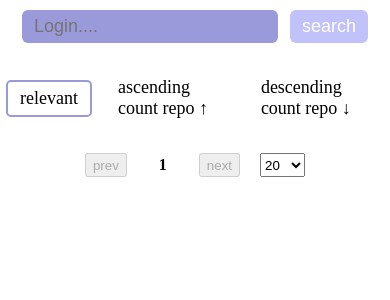
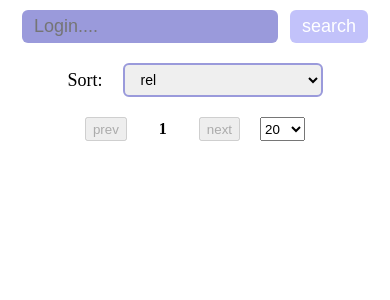
Before and after one commit to AleksTimofeev/search-user-github, a React (Create React App) app: page / in a window 390 px wide. Shown: the top 300 px of the page. Built offline with nearby package versions, Linux system fonts and the light colour scheme.

Commit message:
change sort (add adaptive)

```diff
--- a/src/Components/SearchBar/SearchBar.module.scss
+++ b/src/Components/SearchBar/SearchBar.module.scss
@@ -29,6 +29,7 @@
         box-shadow: 0 0 5px -1px #000000;
       }
     }
+
     button {
       padding: 6px 12px;
       border: none;
@@ -42,10 +43,12 @@
         box-shadow: inset 0 0 5px -1px #000000;
         transform: scale(.95);
       }
+
       &:disabled {
         background: #c2c2fa;
         cursor: not-allowed;
       }
+
       &:disabled:active {
         background: #c2c2fa;
         box-shadow: none;
@@ -67,9 +70,11 @@
     input[type='radio'] {
       display: none;
     }
+
     span {
       margin: 6px;
     }
+
     label {
       margin: 6px;
       padding: 6px 12px;
@@ -78,20 +83,54 @@
       border-radius: 5px;
       user-select: none;
     }
+
     input[type='radio']:checked ~ label {
       border: 2px solid #9a9adb;
+    }
+  }
+}
+
+.sortSelect {
+  display: none;
+
+  span {
+    margin-right: 20px;
+  }
+
+  select {
+    width: 200px;
+    padding: 6px 12px;
+    border: 2px solid #9a9adb;
+    border-radius: 6px;
+    font-size: 14px;
+
+    &:focus-visible {
+      outline: none;
     }
   }
 
 }
 
-@media screen and (max-width: 450px){
-.wrapper {
-  .search {
+@media screen and (max-width: 550px) {
+  .sort {
 
-    input {
-      width: auto;
+    .checkboxContainer {
+      display: none;
+    }
+
+    .sortSelect {
+      display: flex;
+      align-items: center;
     }
   }
 }
+
+@media screen and (max-width: 450px) {
+  .wrapper {
+    .search {
+      input {
+        width: auto;
+      }
+    }
+  }
 }
--- a/src/Components/SearchBar/SearchBar.tsx
+++ b/src/Components/SearchBar/SearchBar.tsx
@@ -31,8 +31,8 @@ export const SearchBar = () => {
     }
   }
 
-  const handleChangeSort = (e: ChangeEvent<HTMLInputElement>) => {
-    setSort(e.currentTarget.value)
+  const handleChangeSort = (value: string) => {
+    setSort(value)
   }
 
   const handleChangePage = (page: number) => {
--- a/src/Components/SearchBar/Sort.tsx
+++ b/src/Components/SearchBar/Sort.tsx
@@ -3,12 +3,21 @@ import styles from './SearchBar.module.scss'
 
 type PropsType = {
   sort: string
-  changeSort: (e: ChangeEvent<HTMLInputElement>) => void
+  changeSort: (value: string) => void
 }
 
 export const Sort: React.FC<PropsType> = ({
   sort, changeSort
                                           }) => {
+
+  const handleChange = (e: React.ChangeEvent<HTMLInputElement>) => {
+    changeSort(e.currentTarget.value)
+  }
+
+  const handleSelectChange = (e: React.ChangeEvent<HTMLSelectElement>) => {
+    changeSort(e.currentTarget.value)
+  }
+
   return (
     <div className={styles.sort}>
       <div className={styles.checkboxContainer}>
@@ -19,7 +28,7 @@ export const Sort: React.FC<PropsType> = ({
           value='rel'
           name='rel'
           checked={'rel' === sort}
-          onChange={changeSort}
+          onChange={handleChange}
         />
         <label htmlFor="rel">relevant</label>
       </div>
@@ -30,7 +39,7 @@ export const Sort: React.FC<PropsType> = ({
           value='asc'
           name='asc'
           checked={'asc' === sort}
-          onChange={changeSort}
+          onChange={handleChange}
         />
         <label htmlFor="asc">ascending count repo &#8593;</label>
       </div>
@@ -41,9 +50,18 @@ export const Sort: React.FC<PropsType> = ({
           value='desc'
           name='desc'
           checked={'desc' === sort}
-          onChange={changeSort}
+          onChange={handleChange}
         />
         <label htmlFor="desc">descending count repo &#8595;</label>
+      </div>
+      <div className={styles.sortSelect}>
+        <span>Sort:</span>
+      <select name="sort" value={sort} onChange={handleSelectChange}>
+        <option value="" defaultValue="" disabled></option>
+        <option value="rel">rel</option>
+        <option value="asc">asc</option>
+        <option value="desc">desc</option>
+      </select>
       </div>
     </div>
   );
```
